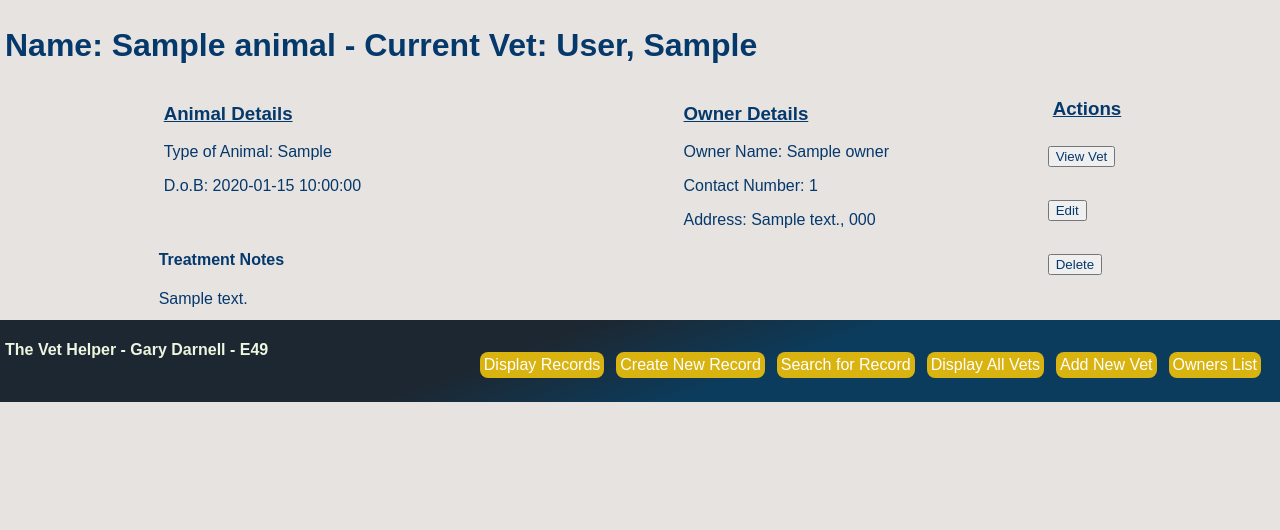
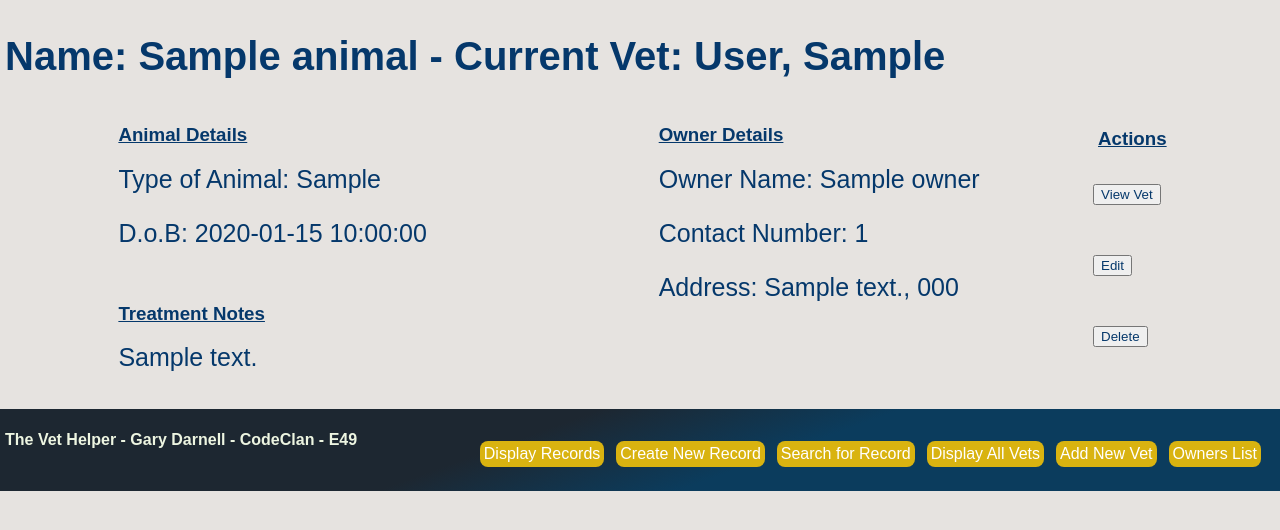
Before and after one commit to Gazza11/vet_management_project, a Flask app: page /animals/1 in a window 1280 px wide. Shown: the part 95-625 px from the top of the page. Run offline with Flask 2, Linux system fonts and the light colour scheme; a database or web service that is not in the repository returns one stand-in record (values such as "Sample title"); some libraries are stand-ins or nearby versions.

Commit message:
Added more CSS to animal pages, including animal edit.

```diff
--- /dev/null
+++ b/static/css/animal_edit.css
@@ -0,0 +1,14 @@
+.animal-edit {
+    display: flex;
+    flex-flow: wrap row;
+    color: #05386b;
+}
+
+.animal-edit div{
+    flex: 1 0 30%;
+    padding-bottom: 15px;
+}
+
+.animal-edit * input {
+
+}
--- a/static/css/owners.css
+++ b/static/css/owners.css
@@ -20,3 +20,11 @@
 .owner-index section {
     flex: 1 0 33%;
 }
+
+.owner-details {
+    color: #05386b;
+}
+
+.owner-details h2 {
+    text-decoration: underline;
+}
--- a/static/css/show_animal.css
+++ b/static/css/show_animal.css
@@ -53,3 +53,8 @@
 .show-animal-button h3 {
     margin-top: 0px;
 }
+
+.treatment-notes h3{
+    text-decoration: underline;
+
+}
--- a/static/css/style.css
+++ b/static/css/style.css
@@ -7,6 +7,8 @@ body {
 
 body p {
     padding-left: 5px;
+    color: #0b3c5d;
+    font-size: 25px;
 }
 
 body h3 {
@@ -20,6 +22,7 @@ body h1 {
 
 body h2 {
     padding-left: 5px;
+    font-size: 40px;
 }
 
 body form {
@@ -35,6 +38,16 @@ body form {
     min-height: 45px;
 }
 
+.sticky {
+    position: fixed;
+    top:0;
+    width: 100%;
+
+}
+
+.sticky + .main-header{
+    padding-top: 20px;
+}
 header a {
     text-decoration: none;
     color: #d9b310;
--- a/templates/animals/show.html
+++ b/templates/animals/show.html
@@ -11,9 +11,9 @@
             <p>D.o.B: {{animal.date_of_birth}}</p>
         </section>
         <br>
-        <section>
-            <h4>Treatment Notes</h4>
-            {{animal.treatment_notes}}
+        <section class="treatment-notes">
+            <h3>Treatment Notes</h3>
+            <p>{{animal.treatment_notes}}</p>
         </section>
     </div>
         <br>
--- a/templates/base.html
+++ b/templates/base.html
@@ -12,6 +12,8 @@
     <link rel="stylesheet" href="{{ url_for('static', filename='css/search.css') }}">
     <link rel="stylesheet" href="{{ url_for('static', filename='css/vets.css') }}">
     <link rel="stylesheet" href="{{ url_for('static', filename='css/owners.css') }}">
+    <link rel="stylesheet" href="{{ url_for('static', filename='css/animal_edit.css') }}">
+
 
 
 
@@ -38,7 +40,7 @@
     {% endblock %}
 
     <footer>
-        <h4>The Vet Helper - Gary Darnell - E49</h4>
+        <h4>The Vet Helper - Gary Darnell - CodeClan - E49</h4>
         <nav>
             <ul class="main-nav">
                 <li><a href="/animals">Display Records</a></li>
--- a/templates/owners/show.html
+++ b/templates/owners/show.html
@@ -1,9 +1,9 @@
 {% extends 'base.html' %}
 
 {% block content %}
-<h3>{{owner.name}}</h3>
+<h2>{{owner.name}}</h2>
 
-<section>
+<section class="owner-details">
     <p>Contact Number: {{owner.number}}</p>
     <p>Address: {{owner.address}}</p>
     <p>Postcode: {{owner.postcode}}</p>
```
Also changed, not shown: db/vet_management.sql (+5 -5 lines), templates/animals/edit.html (+4 -3 lines).
